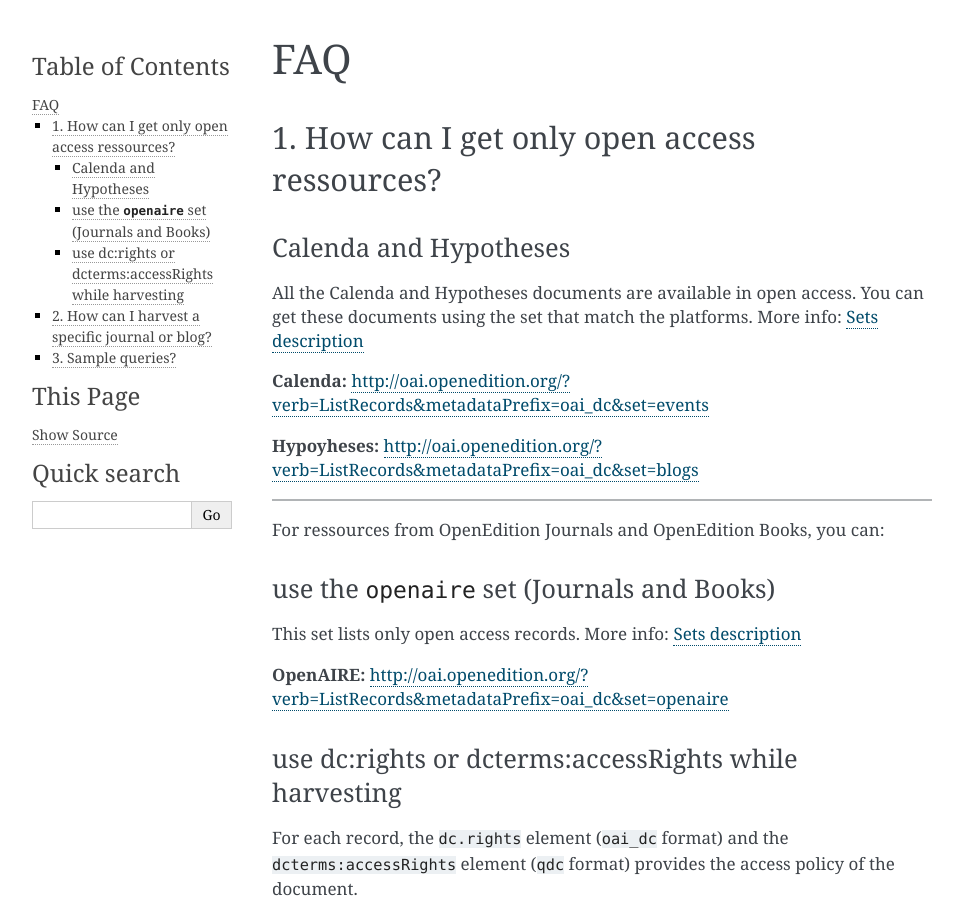
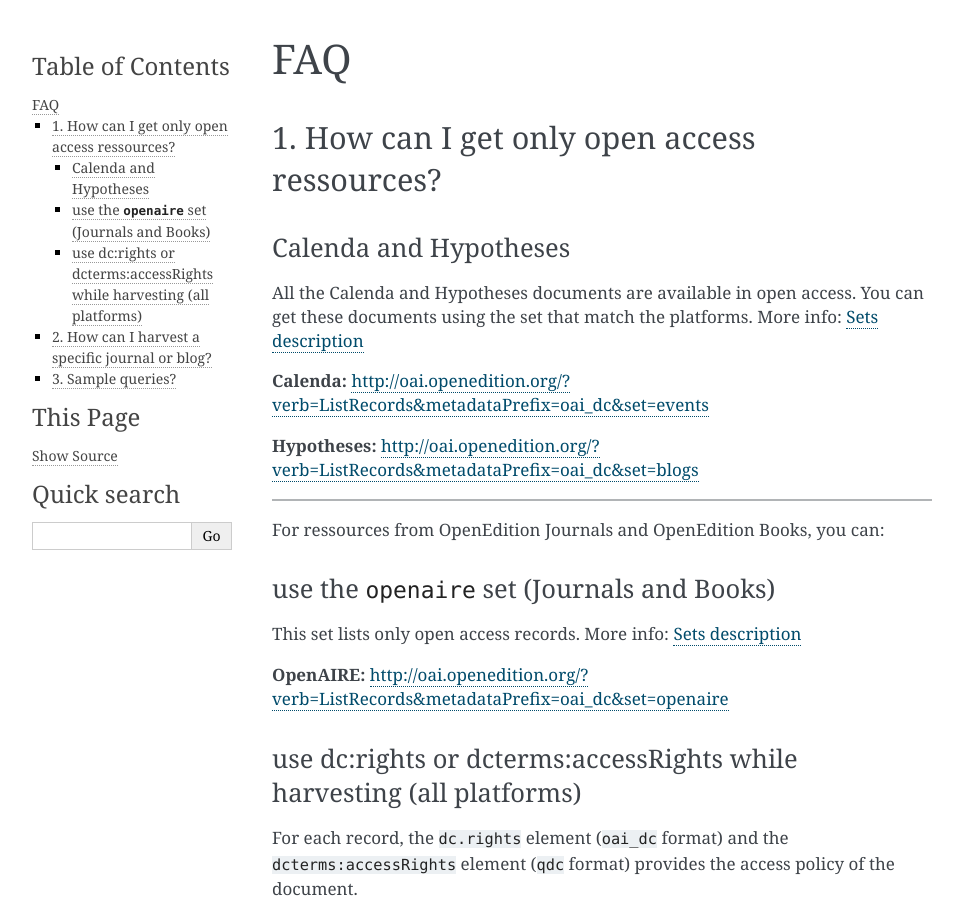
Before and after one commit to PatGendre/oai-openedition, a Sphinx documentation site: the page built from docs/source/faq.rst, in a window 1280 px wide and 900 px high. Shown: the whole window, without its empty margins (148-1102 px from the left). Built offline with Sphinx 7.4.7, drawn with Linux system fonts in a browser that asks for light colours.

Commit message:
faq typo

```diff
--- a/docs/source/faq.rst
+++ b/docs/source/faq.rst
@@ -11,7 +11,7 @@
 
 **Calenda:** http://oai.openedition.org/?verb=ListRecords&metadataPrefix=oai_dc&set=events
 
-**Hypoyheses:** http://oai.openedition.org/?verb=ListRecords&metadataPrefix=oai_dc&set=blogs
+**Hypotheses:** http://oai.openedition.org/?verb=ListRecords&metadataPrefix=oai_dc&set=blogs
 
 ----------------------------------------------
 
@@ -24,8 +24,8 @@
 
 **OpenAIRE:** http://oai.openedition.org/?verb=ListRecords&metadataPrefix=oai_dc&set=openaire
 
-use dc:rights or dcterms:accessRights while harvesting
-^^^^^^^^^^^^^^^^^^^^^^^^^^^^^^^^^^^^^^^^^^^^^^^^^^^^^^^^^^^^^
+use dc:rights or dcterms:accessRights while harvesting (all platforms)
+^^^^^^^^^^^^^^^^^^^^^^^^^^^^^^^^^^^^^^^^^^^^^^^^^^^^^^^^^^^^^^^^^^^^^^^^^^^^
 
 For each record, the ``dc.rights`` element  (``oai_dc`` format) and the ``dcterms:accessRights`` element (``qdc`` format) provides the access policy of the document.
 
```
